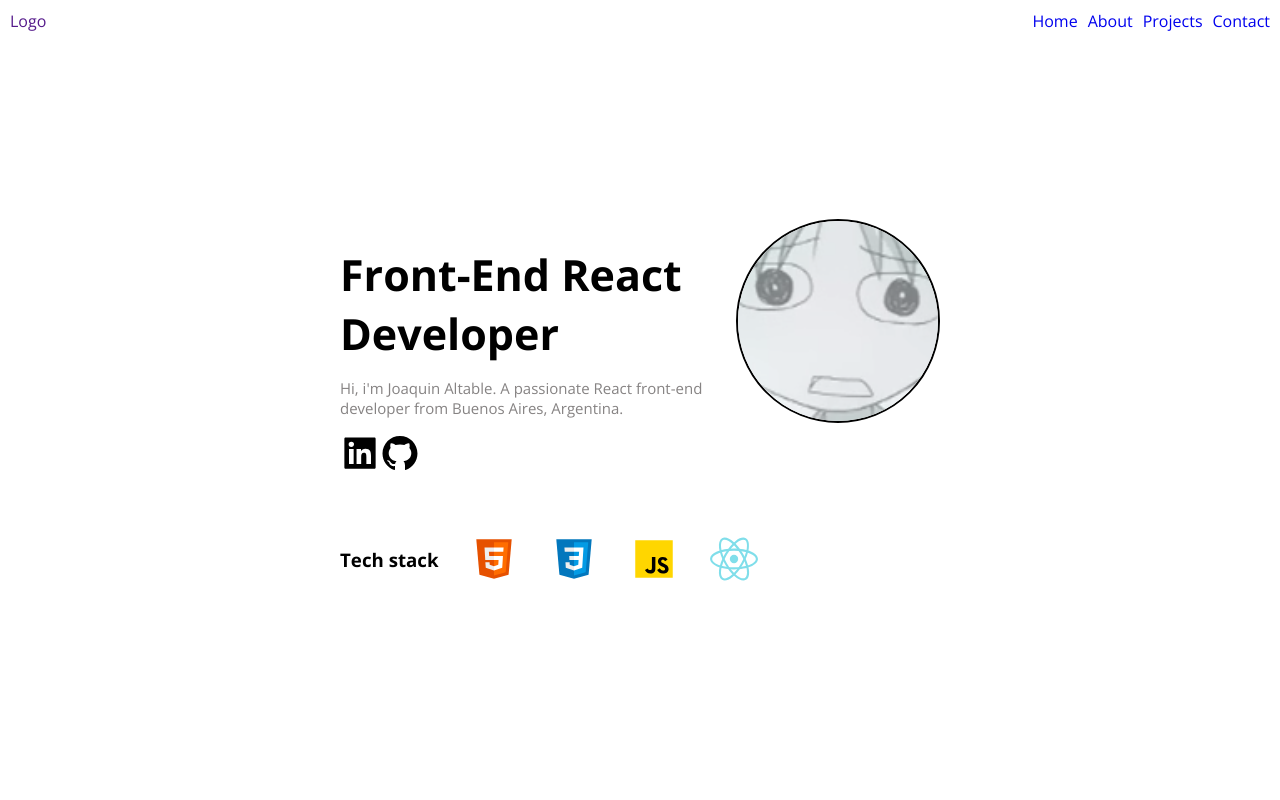
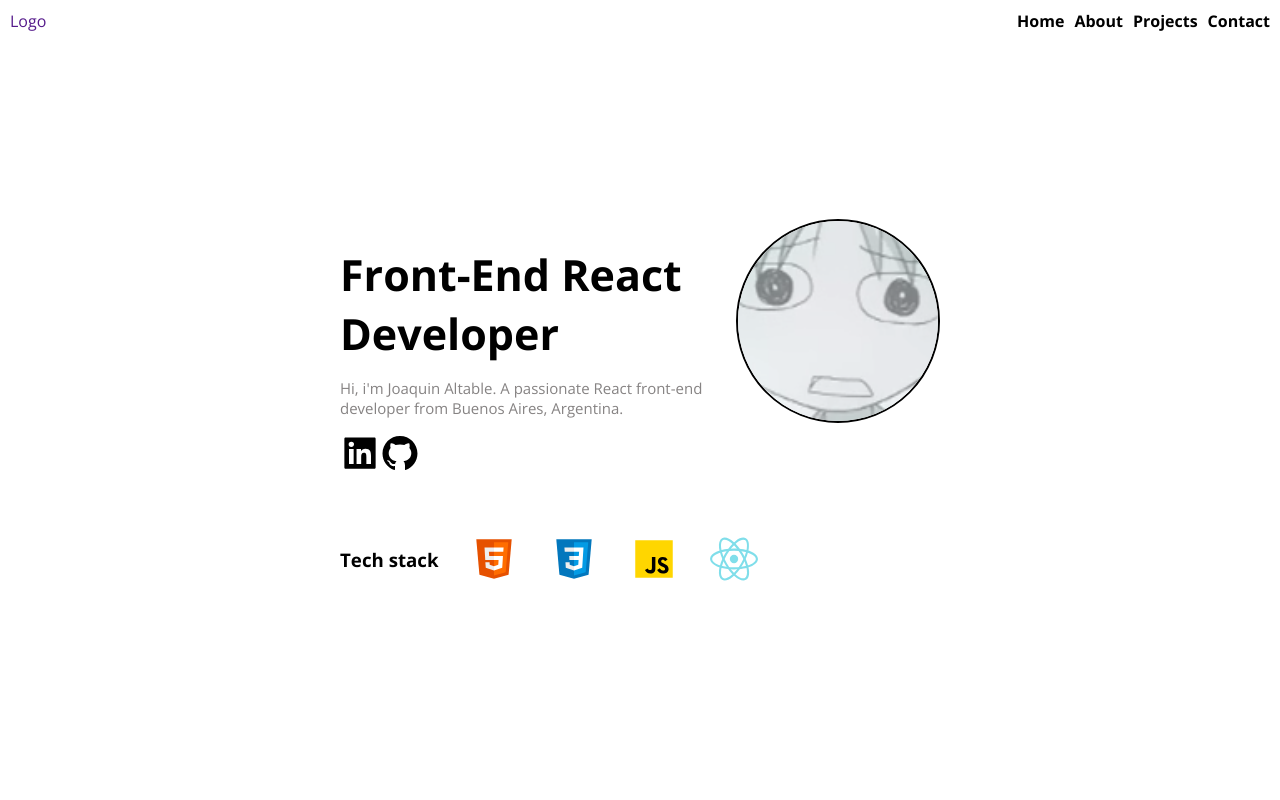
Before and after one commit to Joable/portfolio-vite, a React (Vite) app: page / in a window 1280 px wide. Shown: the top 800 px of the page. Built offline with nearby package versions, Linux system fonts and the light colour scheme.

Commit message:
increased the font weight of the anchors of 'Nav'

```diff
--- a/src/Components/Nav/Nav.module.css
+++ b/src/Components/Nav/Nav.module.css
@@ -15,4 +15,13 @@ nav{
     display: flex;
     flex-direction: row;
     gap: 10px;
+    font-weight: 700;
 }
+
+.pageNavigation a{
+    color: black;
+}
+
+.pageNavigation a:hover{
+    text-decoration: underline;
+}
```
